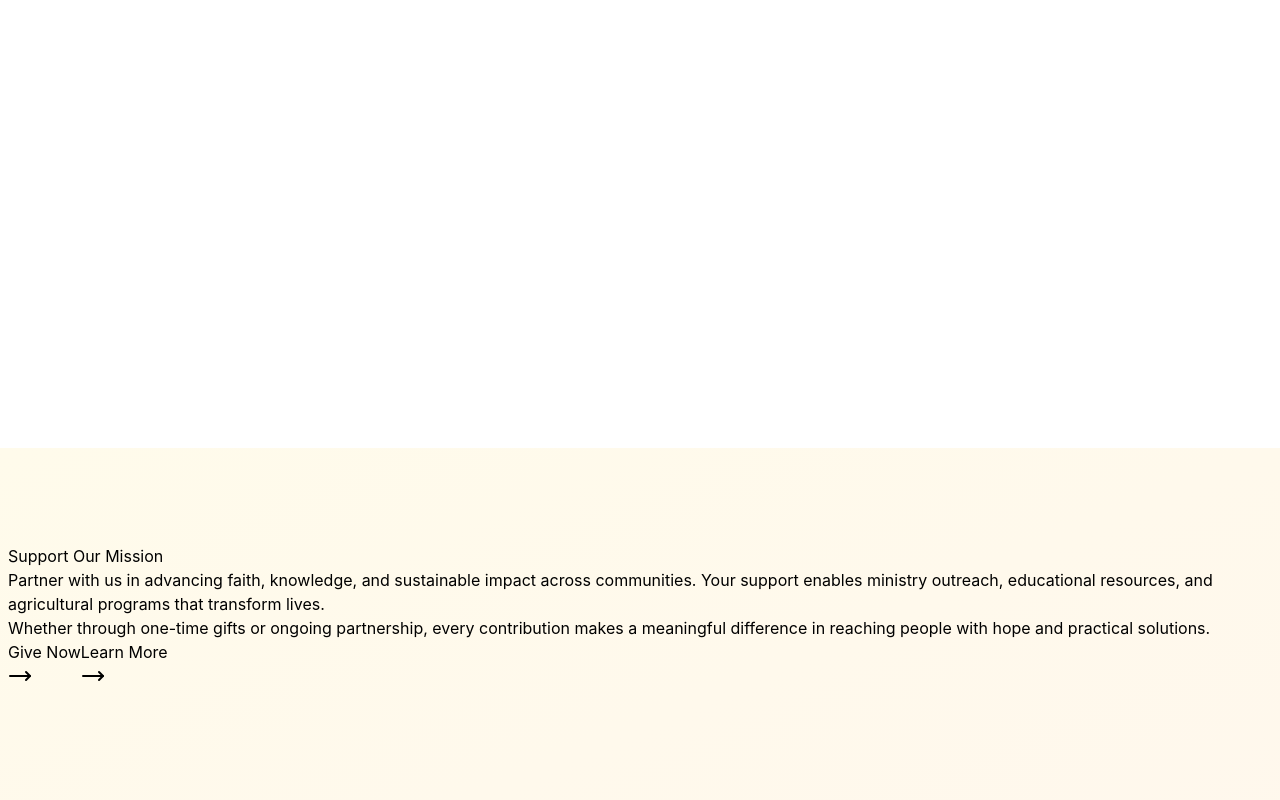
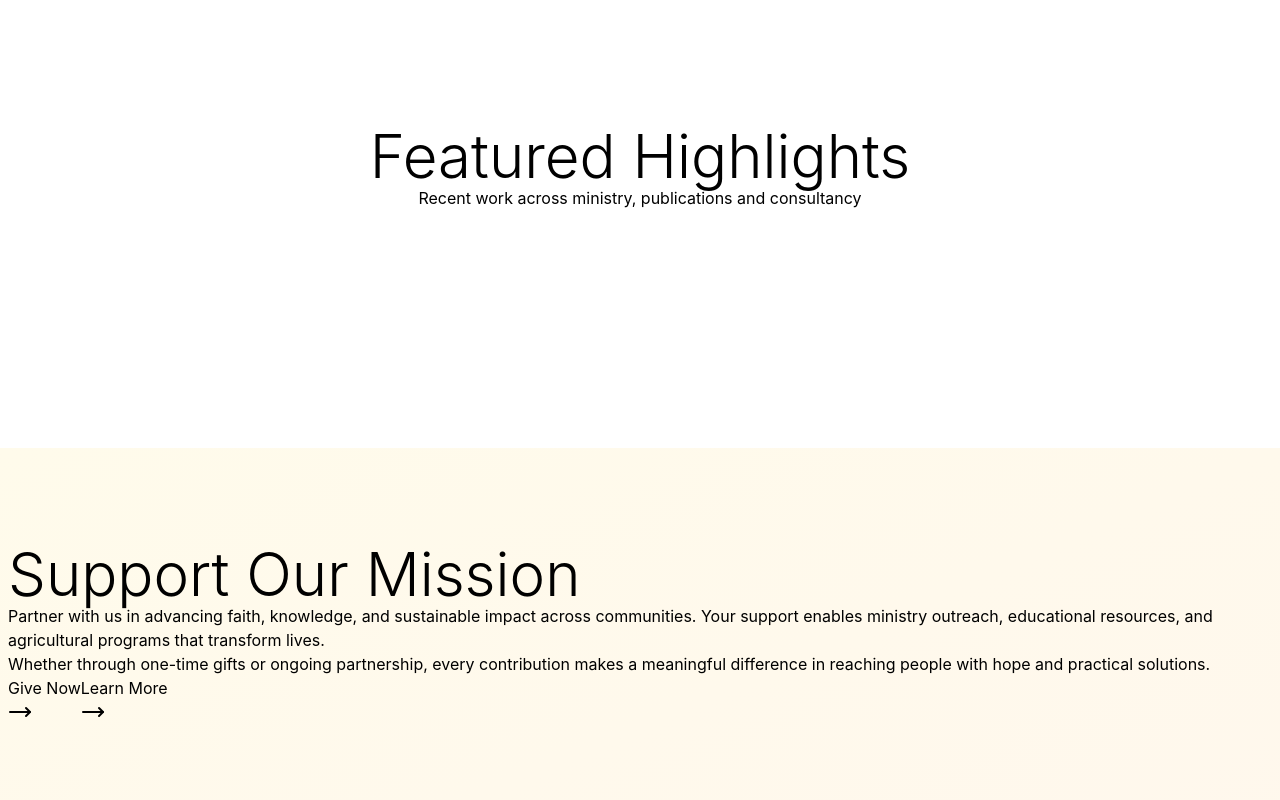
Before and after one commit to AdeNoah/MichaelAdegboye-Portfolio, a React (Vite) app: page / in a window 1280 px wide. Shown: the part 2580-3380 px from the top of the page. Built offline with nearby package versions, Linux system fonts and the light colour scheme.

Commit message:
tiny highlight changes

```diff
--- a/src/pages/Home.tsx
+++ b/src/pages/Home.tsx
@@ -128,17 +128,19 @@ const Home = () => {
             </div>
 
 {/* featured highlight section */}
-            <div className='h-[70dvh] p-2'>
-                <h2>
+            <div className='h-[70dvh] p-2 flex flex-col justify-center items-center'>
+                <h2 className='text-3xl md:text-6xl font-light'>
                     Featured Highlights
                 </h2>
-
+                <p>
+                    Recent work across ministry, publications and consultancy
+                </p>
             </div>
 
 {/* support section  */}
             <div className='min-h-[70dvh] flex py-24 bg-gradient-to-br from-[#fffbeb] to-[#fff7ed] p-2'>
                 <div>
-                    <h2>
+                    <h2 className='text-3xl md:text-6xl font-light'>
                         Support Our Mission
                     </h2>
                     <p>
@@ -156,6 +158,10 @@ const Home = () => {
                         </button>
 
                     </div>
+                </div>
+
+                <div>
+                    <div></div>
                 </div>
             </div>
 
```
